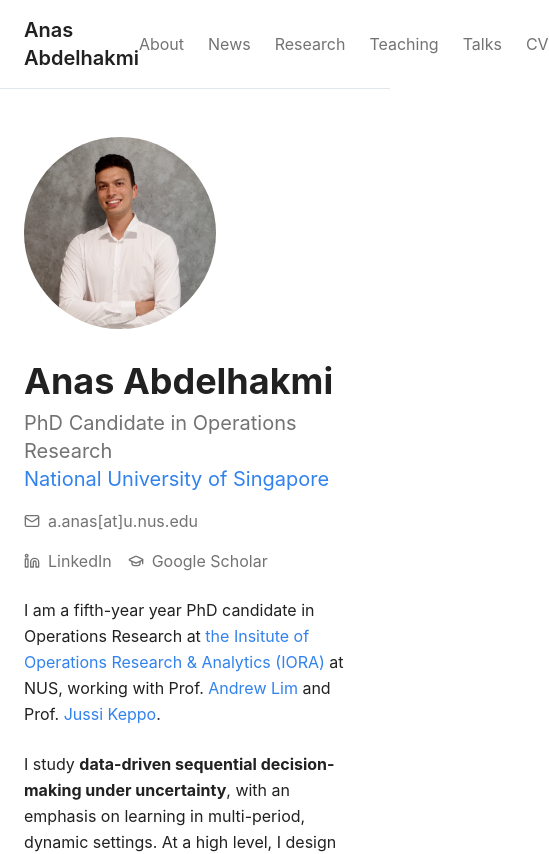
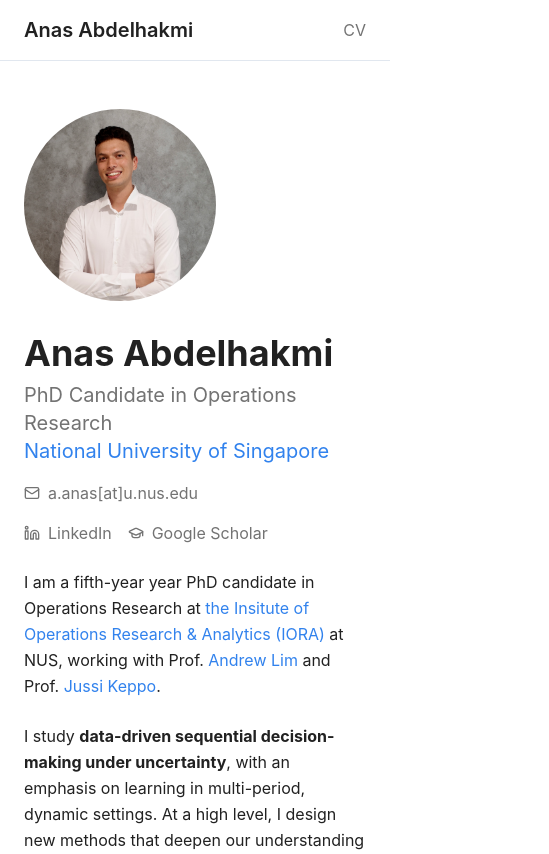
Before and after one commit to anasabdelhakmi/anasabdelhakmi.github.io, a React (Vite) app: page / in a window 390 px wide. Shown: the top 854 px of the page, 549 px wide, since content can reach past the window. Built offline with nearby package versions, Linux system fonts and the light colour scheme.

Commit message:
Fix navigation and mobile layout

```diff
--- a/src/pages/Index.tsx
+++ b/src/pages/Index.tsx
@@ -47,21 +47,26 @@ const Index = () => {
         <div className="max-w-4xl mx-auto px-6 py-4">
           <div className="flex items-center justify-between">
             <h1 className="text-xl font-semibold text-foreground">Anas Abdelhakmi</h1>
-            <nav className="flex space-x-6">
-              <a href="#about" className="text-muted-foreground hover:text-foreground transition-colors">About</a>
-              <a href="#news" className="text-muted-foreground hover:text-foreground transition-colors">News</a>
-              <a href="#research" className="text-muted-foreground hover:text-foreground transition-colors">Research</a>
-              <a href="#teaching" className="text-muted-foreground hover:text-foreground transition-colors">Teaching</a>
-              <a href="#talks" className="text-muted-foreground hover:text-foreground transition-colors">Talks</a>
+            {/* Desktop Navigation */}
+            <nav className="hidden md:flex space-x-6">
+              <a href="#about" className="text-muted-foreground hover:text-foreground transition-colors scroll-smooth">About</a>
+              <a href="#news" className="text-muted-foreground hover:text-foreground transition-colors scroll-smooth">News</a>
+              <a href="#research" className="text-muted-foreground hover:text-foreground transition-colors scroll-smooth">Research</a>
+              <a href="#teaching" className="text-muted-foreground hover:text-foreground transition-colors scroll-smooth">Teaching</a>
+              <a href="#talks" className="text-muted-foreground hover:text-foreground transition-colors scroll-smooth">Talks</a>
               <a href="Resume.pdf" className="text-muted-foreground hover:text-foreground transition-colors">CV</a>
             </nav>
+            {/* Mobile CV Link Only */}
+            <div className="md:hidden">
+              <a href="Resume.pdf" target="_blank" rel="noopener noreferrer" className="text-muted-foreground hover:text-foreground transition-colors">CV</a>
+            </div>
           </div>
         </div>
       </header>
 
       <main className="max-w-4xl mx-auto px-6 py-12">
         {/* Profile Section */}
-        <section id="about" className="mb-16">
+        <section id="about" className="mb-16 scroll-mt-20">
           <div className="flex flex-col md:flex-row items-start gap-8 mb-8">
             <div className="flex-shrink-0">
               <img
@@ -116,7 +121,7 @@ const Index = () => {
         </section>
 
         {/* News Section */}
-        <section id="news" className="mb-16">
+        <section id="news" className="mb-16 scroll-mt-20">
           <h2 className="text-3xl font-bold text-foreground mb-8">Recent News</h2>
           <div className="space-y-6">
           <div className="border-l-2 border-border pl-6">
@@ -142,7 +147,7 @@ const Index = () => {
         </section>
 
         {/* Research Section */}
-        <section id="research" className="mb-16">
+        <section id="research" className="mb-16 scroll-mt-20">
           <h2 className="text-3xl font-bold text-foreground mb-8">Research</h2>
 
           {/* Published Papers */}
@@ -213,7 +218,7 @@ const Index = () => {
         </section>
 
         {/* Teaching Section */}
-        <section id="teaching" className="mb-16">
+        <section id="teaching" className="mb-16 scroll-mt-20">
           <h2 className="text-3xl font-bold text-foreground mb-8">Teaching</h2>
           <div className="space-y-4">
             <div>
@@ -229,7 +234,7 @@ const Index = () => {
         </section>
 
         {/* Talks Section */}
-        <section id="talks" className="mb-16">
+        <section id="talks" className="mb-16 scroll-mt-20">
           <h2 className="text-3xl font-bold text-foreground mb-8">Selected Talks</h2>
           <div className="space-y-6">
             <div className="border-l-2 border-border pl-6">
```
